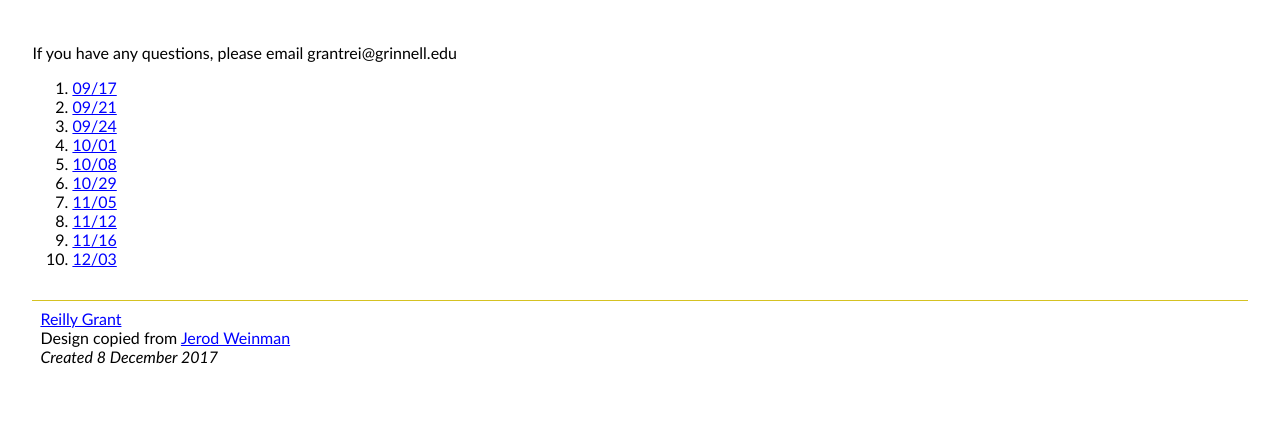
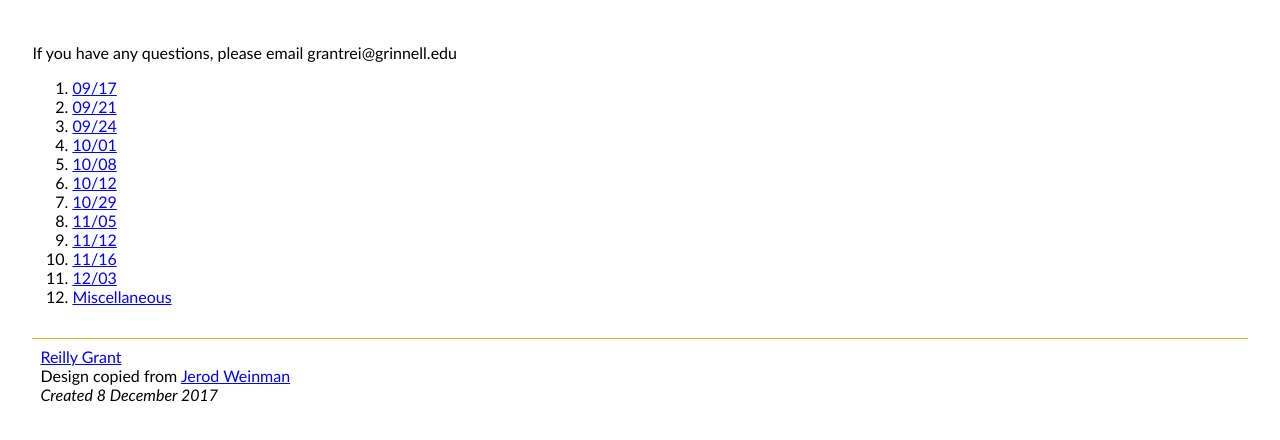
Before and after one commit to rngrant/rngrant.github.io, a plain HTML site: page review-sheets.html in a window 1280 px wide. Shown: the part 188-628 px from the top of the page. Drawn offline with Linux system fonts and the light colour scheme.

Commit message:
added review sheets

```diff
--- a/review-sheets.html
+++ b/review-sheets.html
@@ -84,11 +84,13 @@ grantrei@grinnell.edu
   <li><a href="ReviewSheets/09-24.txt">09/24</a><br /> </li>
   <li><a href="ReviewSheets/10-01.txt">10/01</a><br /> </li>
   <li><a href="ReviewSheets/10-08.txt">10/08</a><br /> </li>
+  <li><a href="ReviewSheets/10_12.pdf">10/12</a><br /> </li>
   <li><a href="ReviewSheets/10-29.txt">10/29</a><br /> </li>
   <li><a href="ReviewSheets/11-05.txt">11/05</a><br /> </li>
   <li><a href="ReviewSheets/11-12.txt">11/12</a><br /> </li>
   <li><a href="ReviewSheets/11-16.txt">11/16</a><br /> </li>
   <li><a href="ReviewSheets/12-03.txt">12/03</a><br /> </li>
+  <li><a href="ReviewSheets/misc.txt">Miscellaneous</a><br /> </li>
 </ol>
 
 <div class="foot">
```
Also changed, not shown: ReviewSheets/misc.txt (added), 1 other file.
